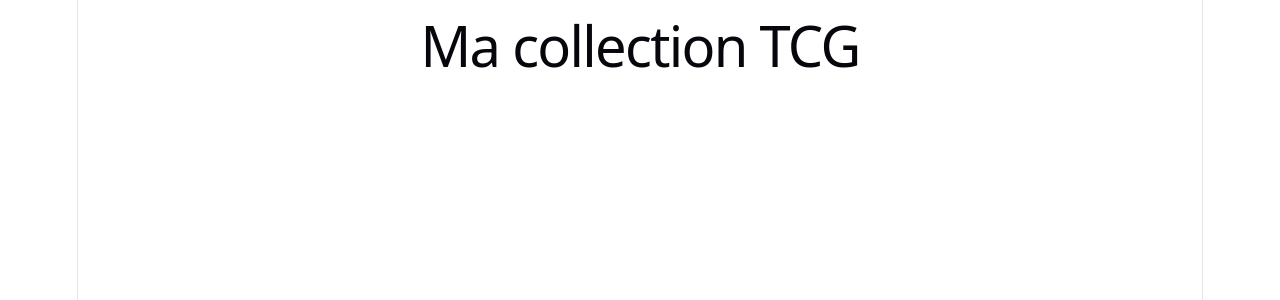
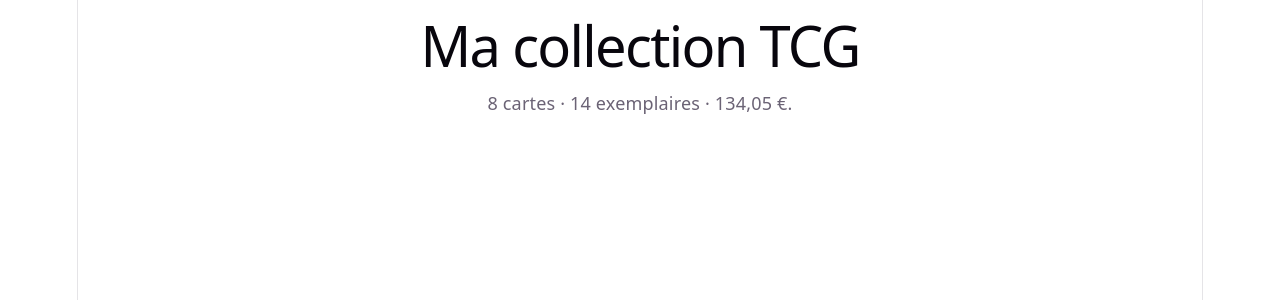
Before and after one commit to robin-vidal/tcg-collection, a React (Vite) app: page / in a window 1280 px wide. Shown: the top 300 px of the page. Built offline with nearby package versions, Linux system fonts and the light colour scheme.

Commit message:
feat(cards): display collection summary

```diff
--- a/src/App.jsx
+++ b/src/App.jsx
@@ -1,9 +1,13 @@
+import { collectionValue, copyCount, formatPrice, SAMPLE_CARDS } from "./domain/card"
+
 function App() {
   return (
     <main className="app">
       <header className="app-header">
         <h1>Ma collection TCG</h1>
       </header>
+
+      <p className="summary">{SAMPLE_CARDS.length} cartes · { copyCount(SAMPLE_CARDS) } exemplaires · {formatPrice(collectionValue(SAMPLE_CARDS))}.</p>
     </main>
   )
 }
```
